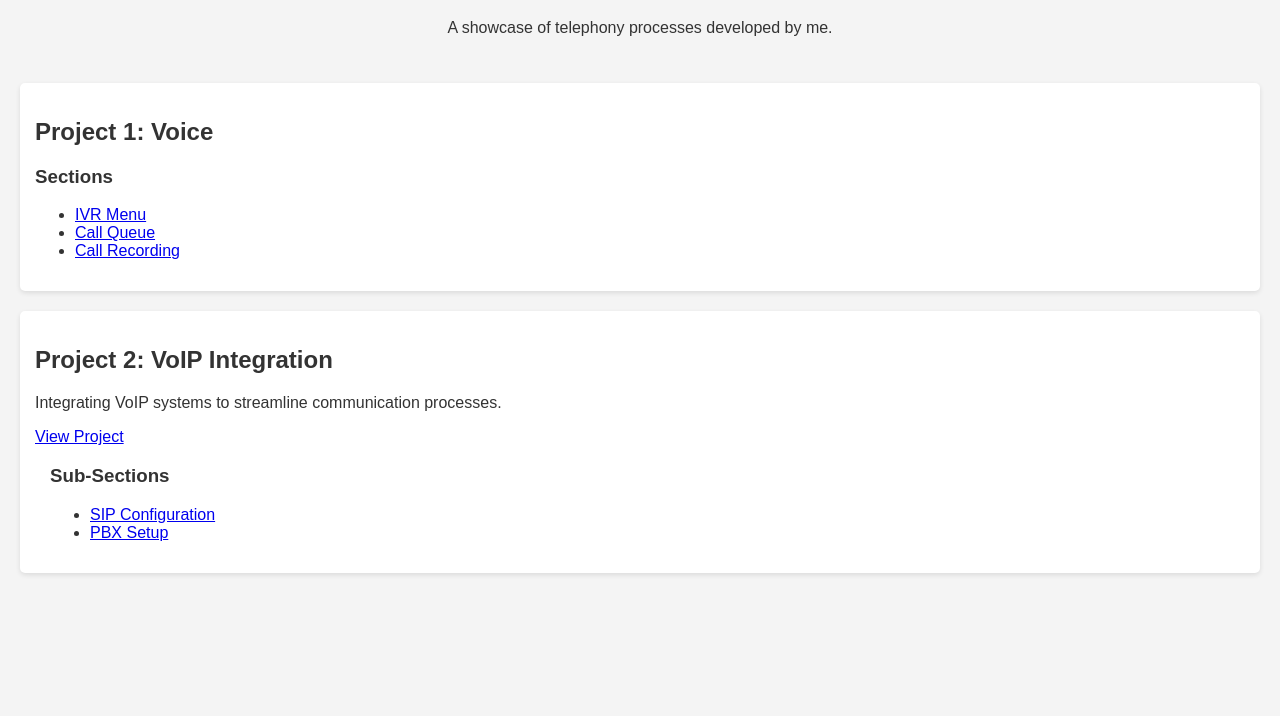
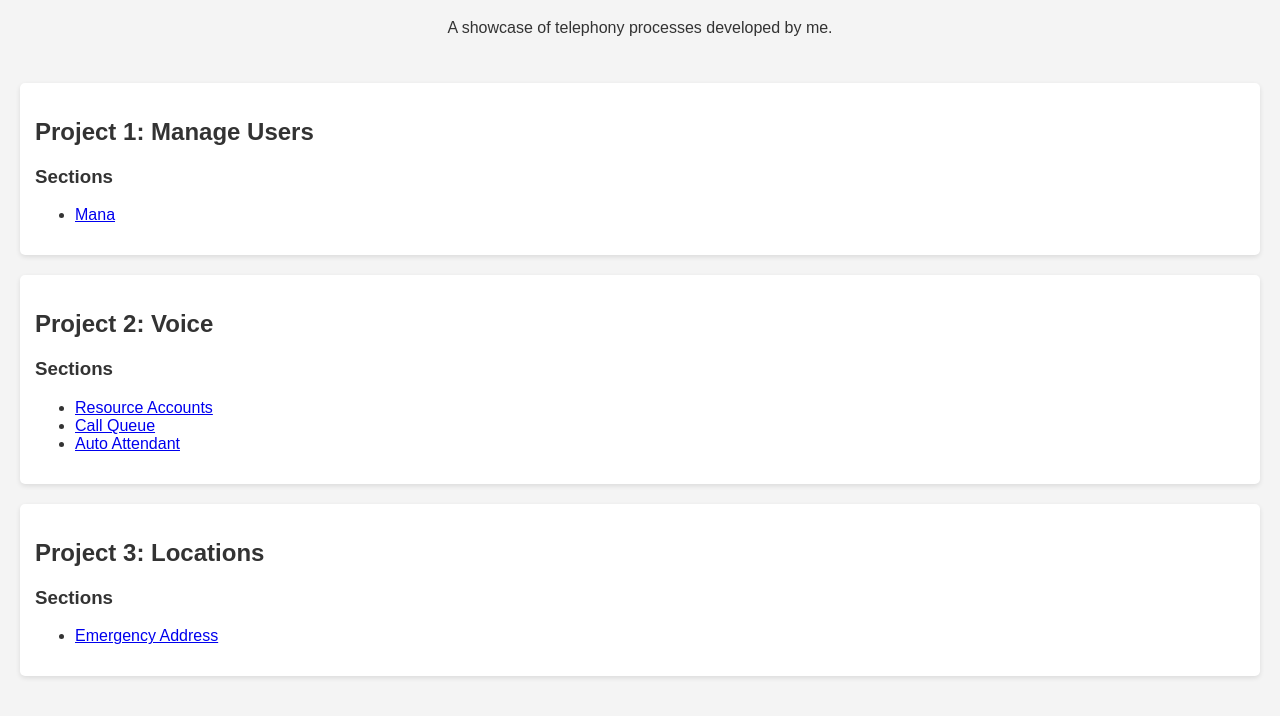
Before and after one commit to MoniqueMillan602/Team_Telephony, a plain HTML site: page index.html in a window 1280 px wide. Shown: the part 91-807 px from the top of the page. Drawn offline with Linux system fonts and the light colour scheme.

Commit message:
Update index.html

```diff
--- a/index.html
+++ b/index.html
@@ -34,26 +34,32 @@
         <h1>Team Telephony Portfolio</h1>
         <p>A showcase of telephony processes developed by me.</p>
     </header>
-    <div class="project">
-        <h2>Project 1: Voice</h2>
+       <div class="project">
+        <h2>Project 1: Manage Users</h2>
         <div class="section">
             <h3>Sections</h3>
             <ul>
-                <li><a href="ivr-menu.html" target="_blank">IVR Menu</a></li>
-                <li><a href="call-queue.html" target="_blank">Call Queue</a></li>
-                <li><a href="auto_attendants.html" target="_blank">Call Recording</a></li>
+                <li><a href="Manage_Users.html" target="_blank">Mana</a></li>
             </ul>
         </div>
     </div>
     <div class="project">
-        <h2>Project 2: VoIP Integration</h2>
-        <p>Integrating VoIP systems to streamline communication processes.</p>
-        <a href="voip-integration.html" target="_blank">View Project</a>
-        <div class="sub-section">
-            <h3>Sub-Sections</h3>
+        <h2>Project 2: Voice</h2>
+        <div class="section">
+            <h3>Sections</h3>
             <ul>
-                <li><a href="sip-configuration.html" target="_blank">SIP Configuration</a></li>
-                <li><a href="pbx-setup.html" target="_blank">PBX Setup</a></li>
+                <li><a href="resource_accounts.html" target="_blank">Resource Accounts</a></li>
+                <li><a href="call-queue.html" target="_blank">Call Queue</a></li>
+                <li><a href="auto_attendants.html" target="_blank">Auto Attendant</a></li>
+            </ul>
+        </div>
+    </div>
+    <div class="project">
+        <h2>Project 3: Locations</h2>
+        <div class="section">
+            <h3>Sections</h3>
+            <ul>
+                <li><a href="emergerncy_address.html" target="_blank">Emergency Address</a></li>
             </ul>
         </div>
     </div>
```
